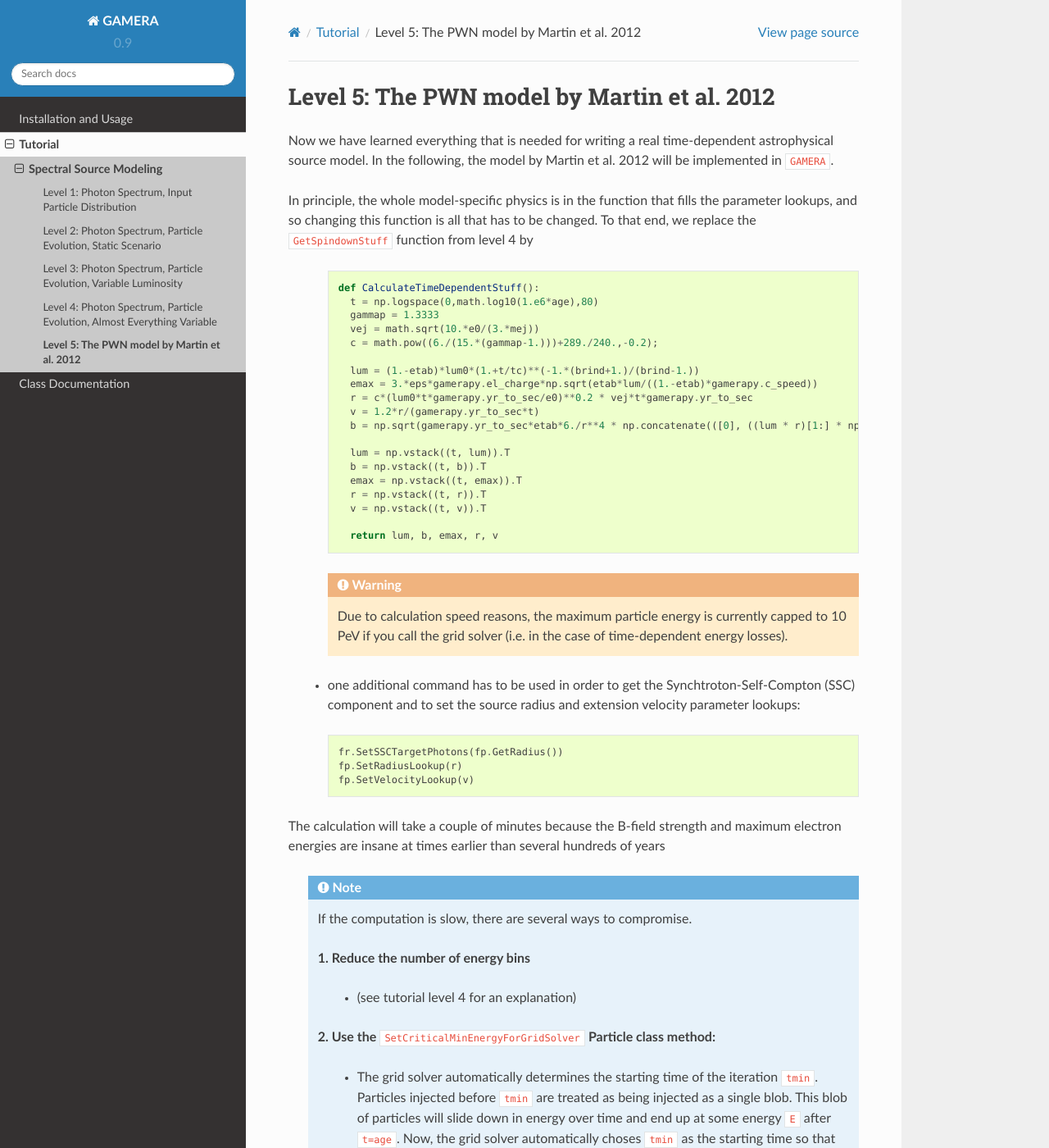
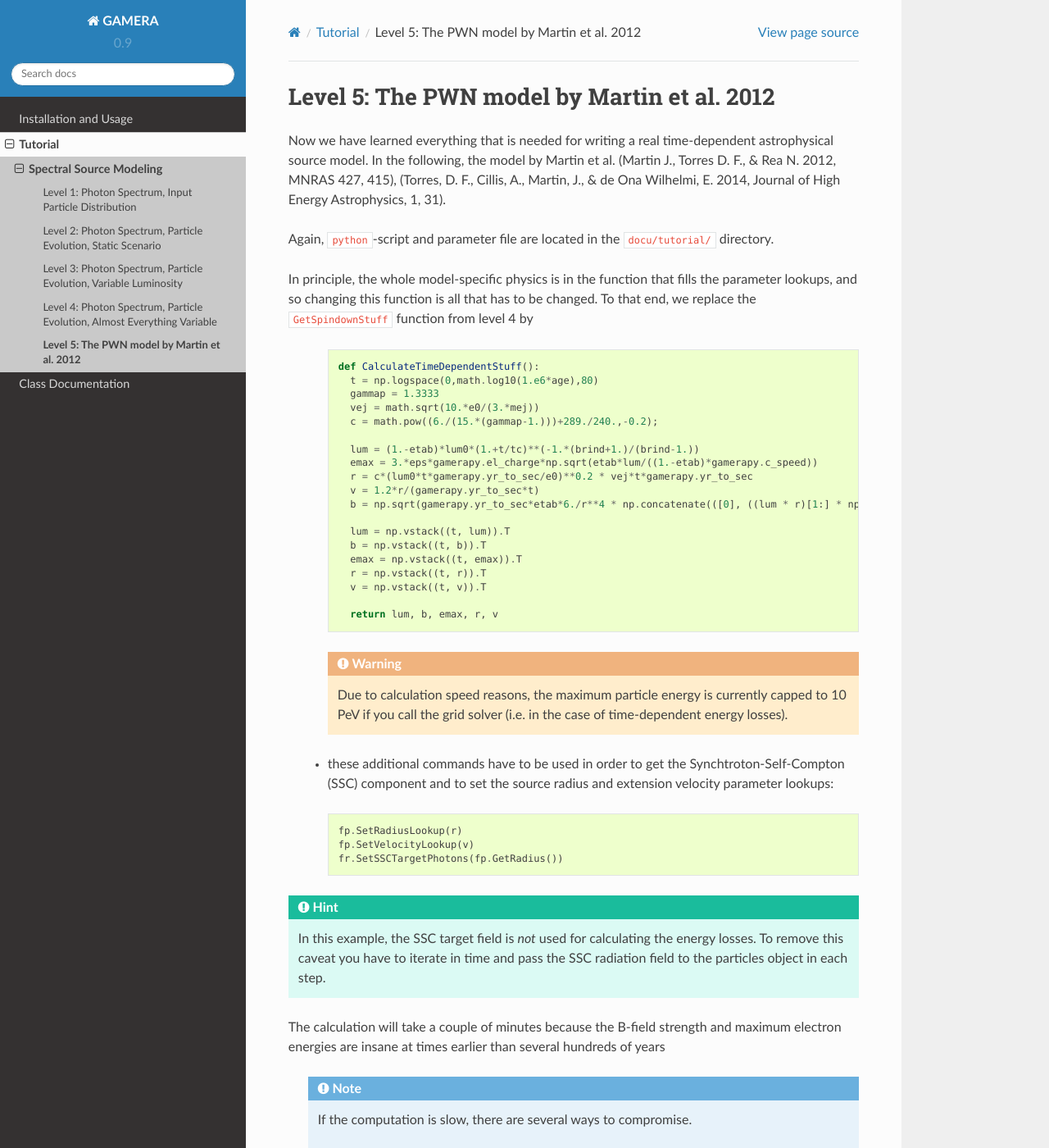
Before and after one commit to libgamera/GAMERA, a Sphinx documentation site: the page built from docu/sphinx/source/tutorial_MartinPWN.rst, in a window 1280 px wide and 1400 px high. Shown: the whole window at 82% size. Built offline with Sphinx 7.4.7 and the Read the Docs theme 2.0.0, drawn with Linux system fonts in a browser that asks for light colours.

```diff
--- a/docu/sphinx/source/tutorial_MartinPWN.rst
+++ b/docu/sphinx/source/tutorial_MartinPWN.rst
@@ -2,8 +2,13 @@
 ============================================
 
 Now we have learned everything that is needed for writing a real time-dependent
-astrophysical source model. In the following, the model by Martin et al. 2012
-will be implemented in ``GAMERA``.
+astrophysical source model. In the following, the model by Martin et al.
+(Martin J., Torres D. F., & Rea N. 2012, MNRAS 427, 415),
+(Torres, D. F., Cillis, A., Martin, J., & de Ona Wilhelmi, E. 2014,
+Journal of High Energy Astrophysics, 1, 31).
+
+Again, ``python``-script and parameter file are located in the
+``docu/tutorial/`` directory.
 
 In principle, the whole model-specific physics is in the function that fills
 the parameter lookups, and so changing this function is all that has to be changed.
@@ -38,14 +43,20 @@
      capped to 10 PeV if you call the grid solver (i.e. in the case of time-dependent
      energy losses).
 
- - one additional command has to be used in order to get the Synchtroton-Self-Compton (SSC)
+ - these additional commands have to be used in order to get the Synchtroton-Self-Compton (SSC)
    component and to set the source radius and extension velocity parameter lookups:
 
   .. sourcecode:: python
 
-    fr.SetSSCTargetPhotons(fp.GetRadius())
     fp.SetRadiusLookup(r)
     fp.SetVelocityLookup(v)
+    fr.SetSSCTargetPhotons(fp.GetRadius())
+
+.. hint::
+
+   In this example, the SSC target field is *not* used for calculating the energy
+   losses. To remove this caveat you have to iterate in time and pass the
+   SSC radiation field to the particles object in each step.
 
 The calculation will take a couple of minutes because the B-field strength and
 maximum electron energies are insane at times earlier than several hundreds of
```
Also changed, not shown: 1 other file.
